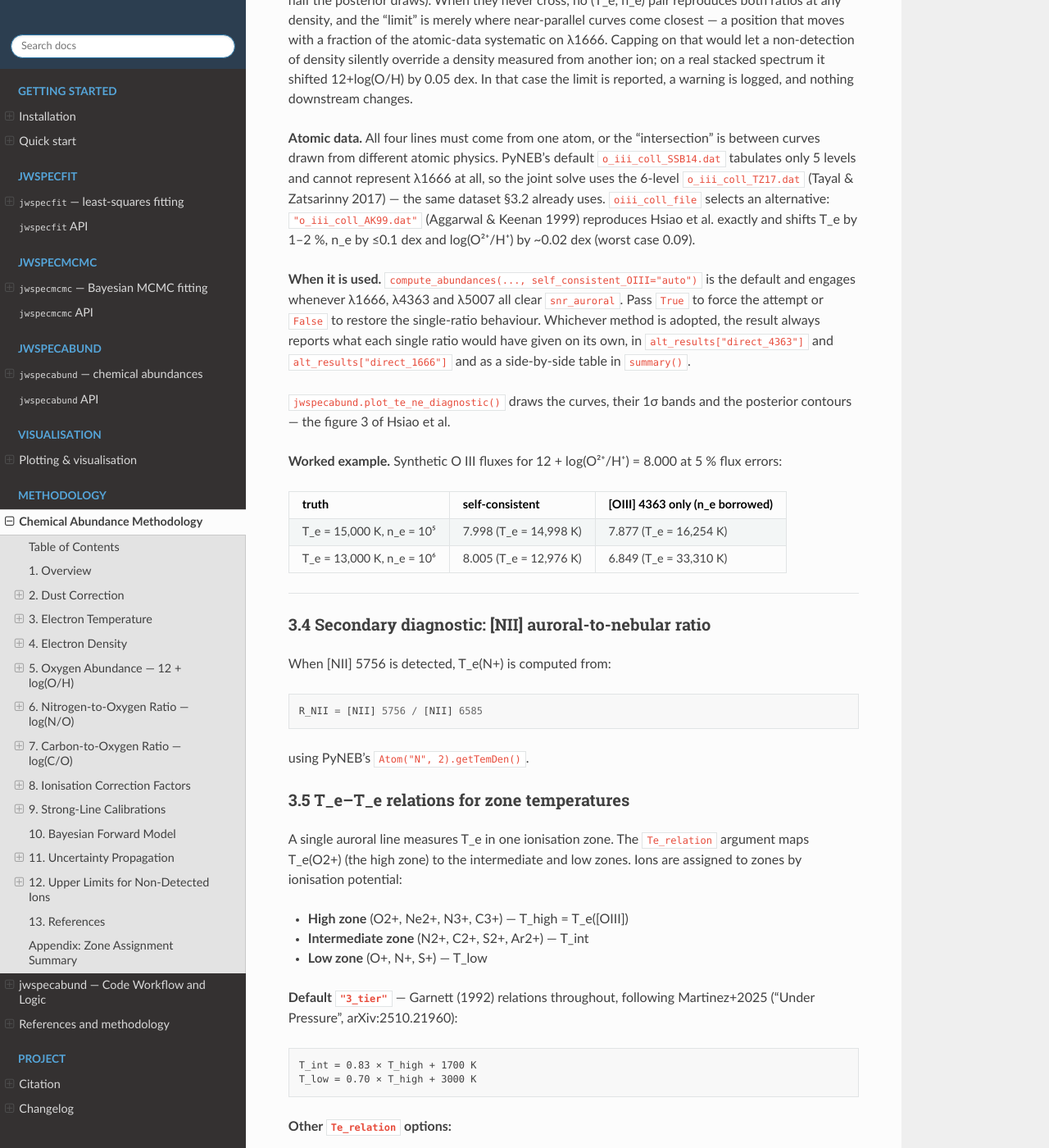
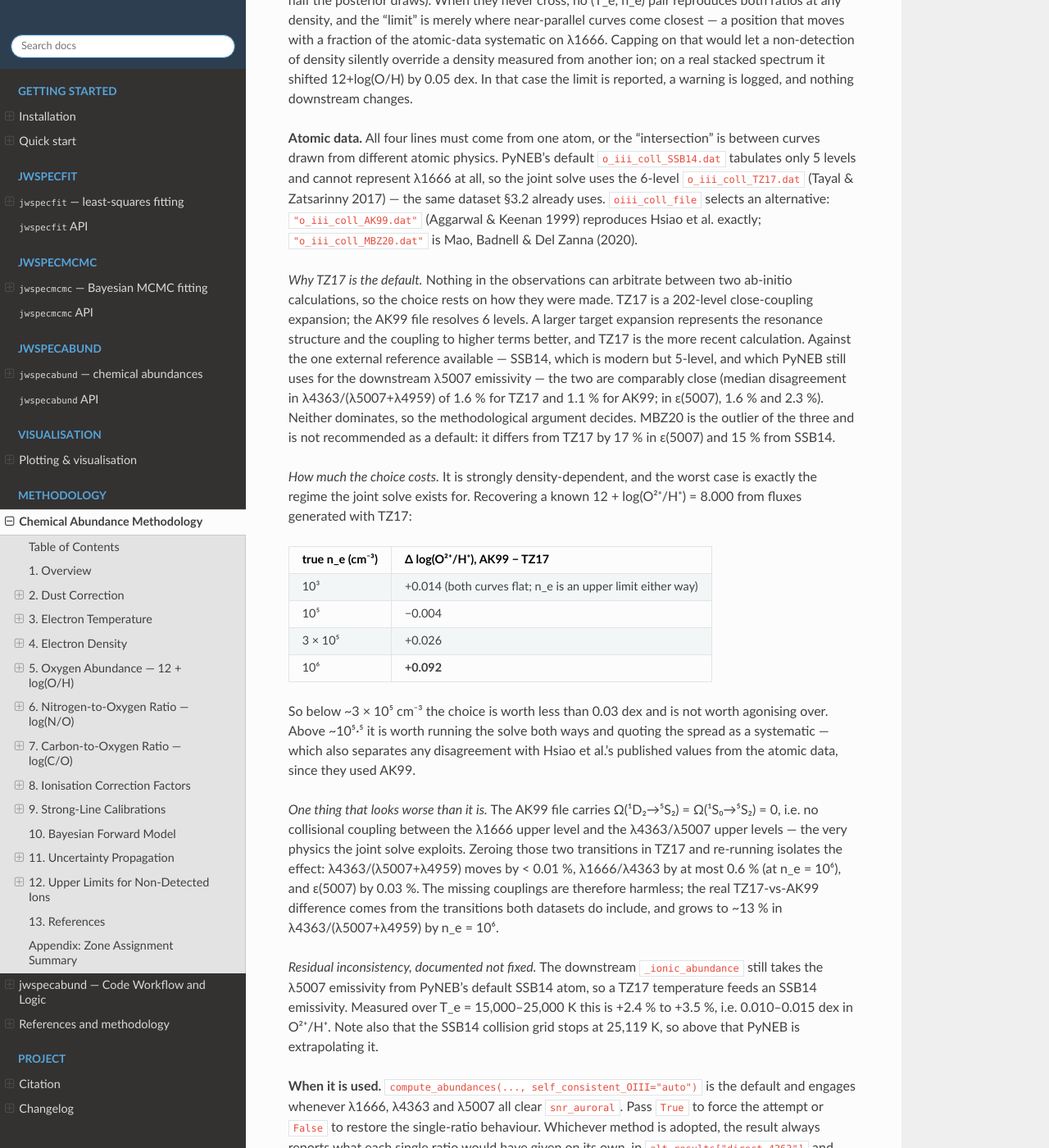
Before and after one commit to raunaq-rai/jwspecfit, a Sphinx documentation site: the page built from docs/abundance_methodology.md, in a window 1280 px wide and 1400 px high, scrolled down 5904 px. Shown: the whole window at 82% size. Built offline with Sphinx 7.4.7 and the Read the Docs theme 3.1.0, drawn with Linux system fonts in a browser that asks for light colours.

Commit message:
Document how to choose the O III collision dataset
TZ17 stays the default, and the docs now say why rather than asserting
it: a 202-level close-coupling expansion against AK99's 6, with both
comparably close to SSB14 on the quantities SSB14 can compute, so the
methodological argument decides.

Adds the number that actually matters -- the cost of the choice is
strongly density-dependent.  Recovering a known O++/H+ from TZ17 fluxes,
AK99 differs by 0.014 dex at ne = 1e3, 0.026 at 3e5 and 0.092 at 1e6, so
below ~3e5 it is not worth agonising over and above ~1e5.5 it is worth
running both and quoting the spread.

Also records that AK99's zeroed 1D2->5S2 and 1S0->5S2 collision strengths
look alarming but are harmless: zeroing them in TZ17 moves the 4363 ratio
by <0.01% and 1666/4363 by at most 0.6%.  The real difference comes from
the transitions both datasets include.

```diff
--- a/docs/abundance_methodology.md
+++ b/docs/abundance_methodology.md
@@ -302,8 +302,55 @@ represent λ1666 at all, so the joint solve uses the 6-level
 `o_iii_coll_TZ17.dat` (Tayal & Zatsarinny 2017) — the same dataset §3.2
 already uses.  `oiii_coll_file` selects an alternative:
 `"o_iii_coll_AK99.dat"` (Aggarwal & Keenan 1999) reproduces Hsiao et al.
-exactly and shifts T_e by 1–2 %, n_e by ≤0.1 dex and log(O²⁺/H⁺) by
-~0.02 dex (worst case 0.09).
+exactly; `"o_iii_coll_MBZ20.dat"` is Mao, Badnell & Del Zanna (2020).
+
+*Why TZ17 is the default.*  Nothing in the observations can arbitrate
+between two ab-initio calculations, so the choice rests on how they were
+made.  TZ17 is a 202-level close-coupling expansion; the AK99 file
+resolves 6 levels.  A larger target expansion represents the resonance
+structure and the coupling to higher terms better, and TZ17 is the more
+recent calculation.  Against the one external reference available —
+SSB14, which is modern but 5-level, and which PyNEB still uses for the
+downstream λ5007 emissivity — the two are comparably close (median
+disagreement in λ4363/(λ5007+λ4959) of 1.6 % for TZ17 and 1.1 % for
+AK99; in ε(5007), 1.6 % and 2.3 %).  Neither dominates, so the
+methodological argument decides.  MBZ20 is the outlier of the three and
+is not recommended as a default: it differs from TZ17 by 17 % in
+ε(5007) and 15 % from SSB14.
+
+*How much the choice costs.*  It is strongly density-dependent, and the
+worst case is exactly the regime the joint solve exists for.  Recovering
+a known 12 + log(O²⁺/H⁺) = 8.000 from fluxes generated with TZ17:
+
+| true n_e (cm⁻³) | Δ log(O²⁺/H⁺), AK99 − TZ17 |
+|---|---|
+| 10³ | +0.014 (both curves flat; n_e is an upper limit either way) |
+| 10⁵ | −0.004 |
+| 3 × 10⁵ | +0.026 |
+| 10⁶ | **+0.092** |
+
+So below ~3 × 10⁵ cm⁻³ the choice is worth less than 0.03 dex and is not
+worth agonising over.  Above ~10⁵·⁵ it is worth running the solve both
+ways and quoting the spread as a systematic — which also separates any
+disagreement with Hsiao et al.'s published values from the atomic data,
+since they used AK99.
+
+*One thing that looks worse than it is.*  The AK99 file carries
+Ω(¹D₂→⁵S₂) = Ω(¹S₀→⁵S₂) = 0, i.e. no collisional coupling between the
+λ1666 upper level and the λ4363/λ5007 upper levels — the very physics
+the joint solve exploits.  Zeroing those two transitions in TZ17 and
+re-running isolates the effect: λ4363/(λ5007+λ4959) moves by < 0.01 %,
+λ1666/λ4363 by at most 0.6 % (at n_e = 10⁶), and ε(5007) by 0.03 %.  The
+missing couplings are therefore harmless; the real TZ17-vs-AK99
+difference comes from the transitions both datasets do include, and
+grows to ~13 % in λ4363/(λ5007+λ4959) by n_e = 10⁶.
+
+*Residual inconsistency, documented not fixed.*  The downstream
+`_ionic_abundance` still takes the λ5007 emissivity from PyNEB's default
+SSB14 atom, so a TZ17 temperature feeds an SSB14 emissivity.  Measured
+over T_e = 15,000–25,000 K this is +2.4 % to +3.5 %, i.e. 0.010–0.015 dex
+in O²⁺/H⁺.  Note also that the SSB14 collision grid stops at 25,119 K, so
+above that PyNEB is extrapolating it.
 
 **When it is used.** `compute_abundances(..., self_consistent_OIII="auto")`
 is the default and engages whenever λ1666, λ4363 and λ5007 all clear
```
